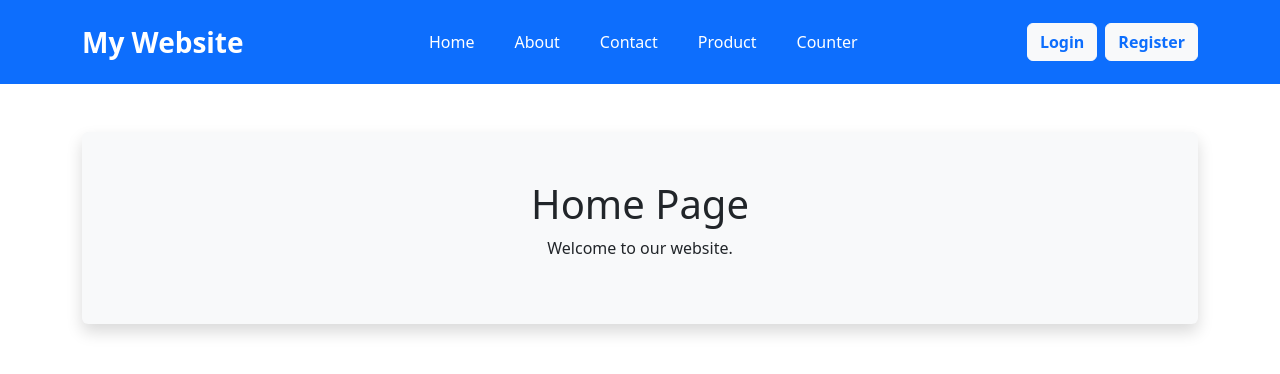
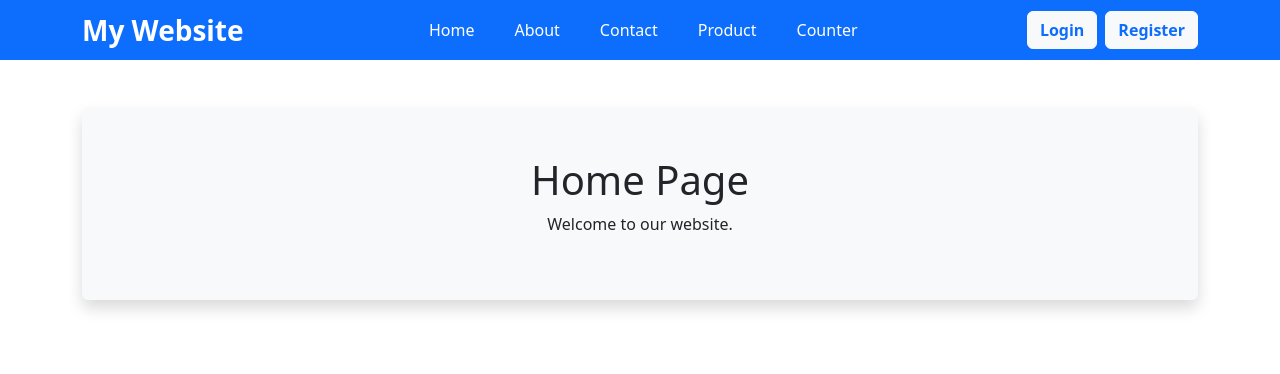
Before and after one commit to Shubham999k/REact---Talwind-CSS, a React (Vite) app: page / in a window 1280 px wide. Shown: the top 374 px of the page. Built offline with nearby package versions, Linux system fonts and the light colour scheme.

Commit message:
style: reduce padding in Header component navbar for improved layout

```diff
--- a/src/components/Header.jsx
+++ b/src/components/Header.jsx
@@ -3,7 +3,7 @@ import { NavLink } from "react-router-dom";
 function Header() {
     return (
         <>
-            <nav className="navbar navbar-expand-lg navbar-dark bg-primary py-3">
+            <nav className="navbar navbar-expand-lg navbar-dark bg-primary py-1">
                 <div className="container">
 
                     {/* Logo */}
```
